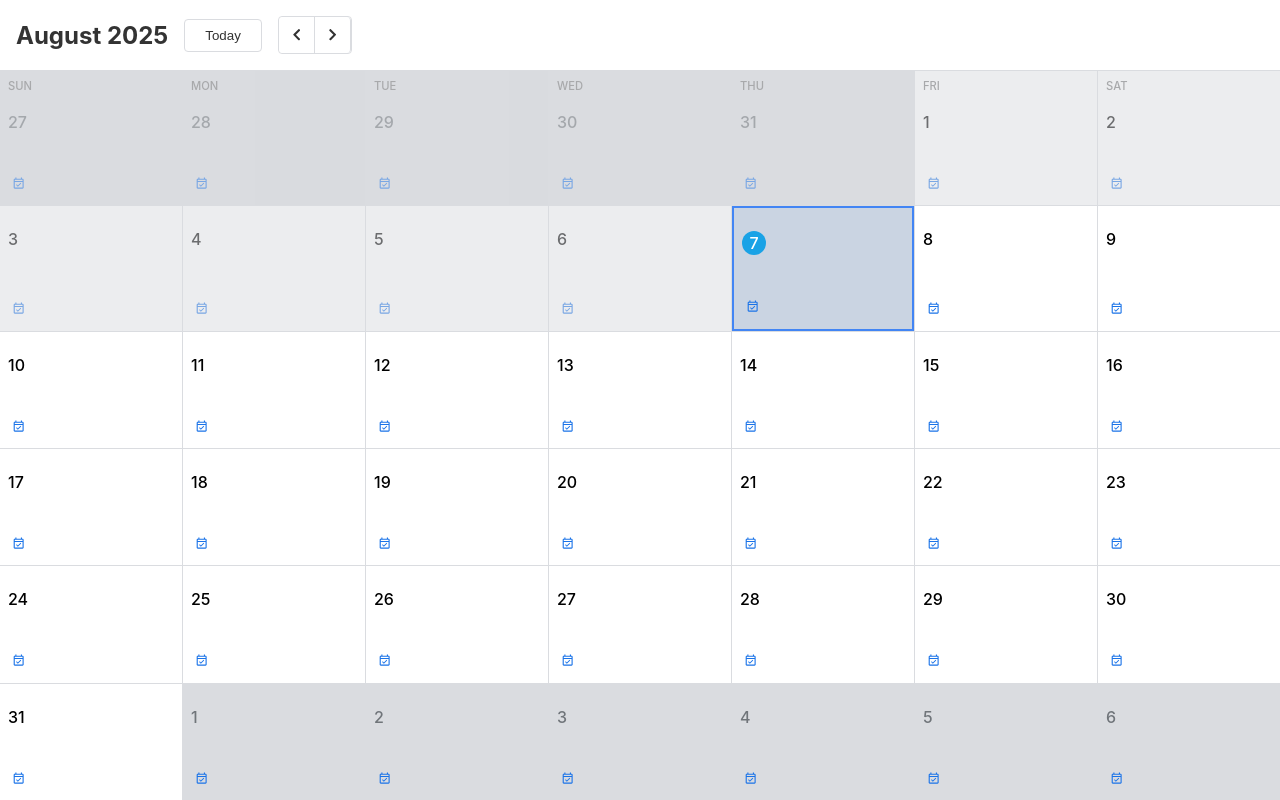
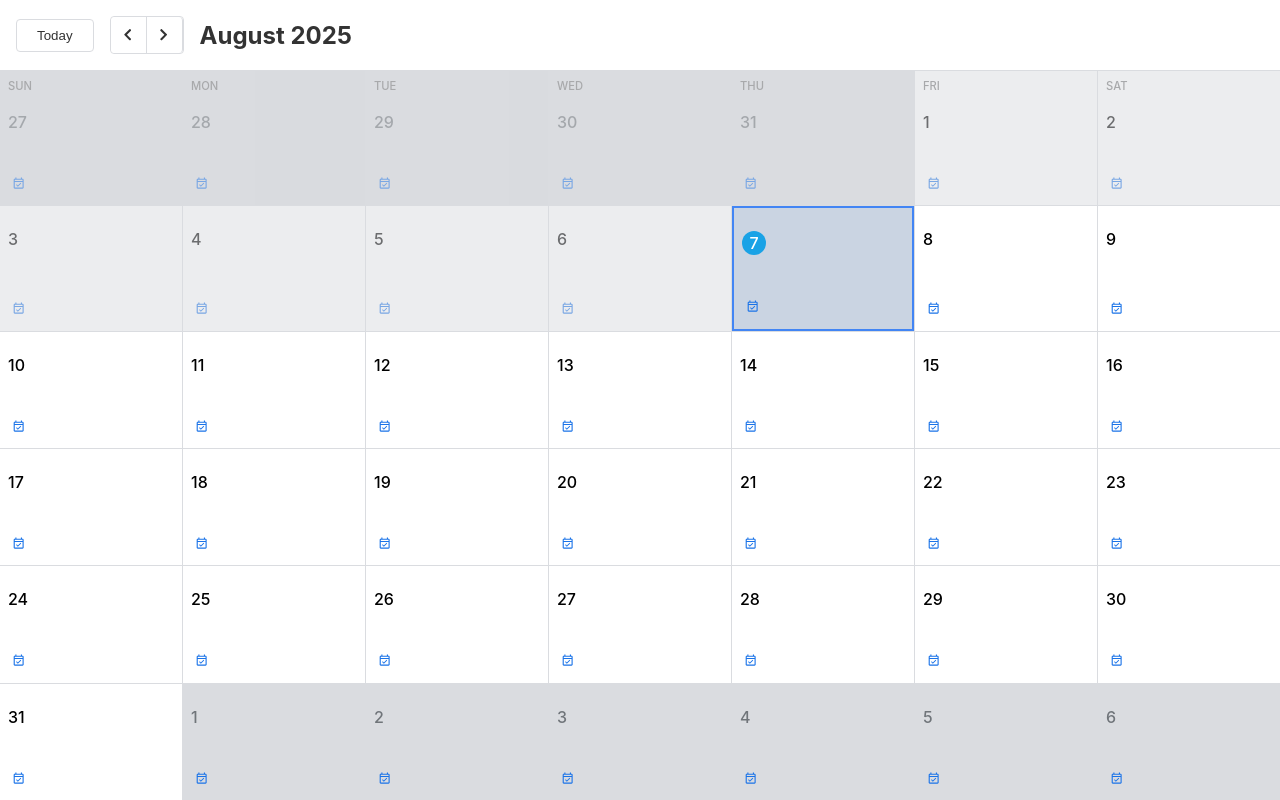
Before and after one commit to SantiagoYanezFerreiro/google-calendar-clone, a React (Vite) app: page / in a window 1280 px wide. Built offline with nearby package versions, Linux system fonts and the light colour scheme.

Commit message:
fixed calenadr header elements order

```diff
--- a/src/components/CalendarHeader.tsx
+++ b/src/components/CalendarHeader.tsx
@@ -18,9 +18,6 @@ export const CalendarHeader = memo(
   }: CalendarHeaderProps) => {
     return (
       <div className="calendar-header">
-        <h2 className="calendar-header-month">
-          {format(currentMonth, "MMMM yyyy")}
-        </h2>
         <button className="calendar-header-today" onClick={onTodayClick}>
           Today
         </button>
@@ -40,6 +37,9 @@ export const CalendarHeader = memo(
             <FaChevronRight />
           </button>
         </div>
+        <h2 className="calendar-header-month">
+          {format(currentMonth, "MMMM yyyy")}
+        </h2>
       </div>
     );
   }
```
